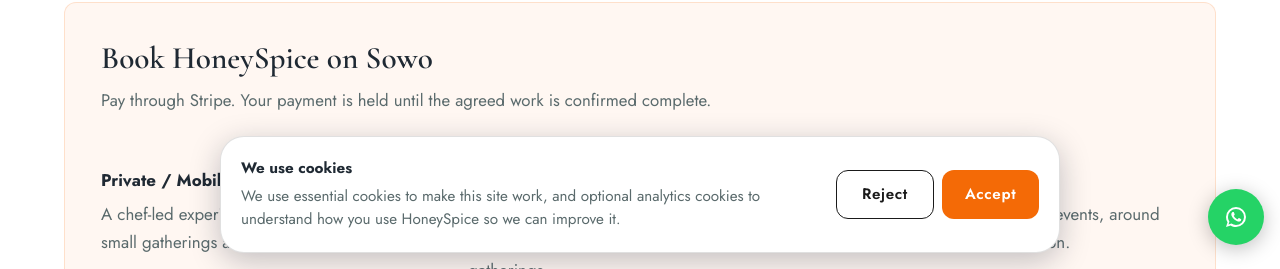
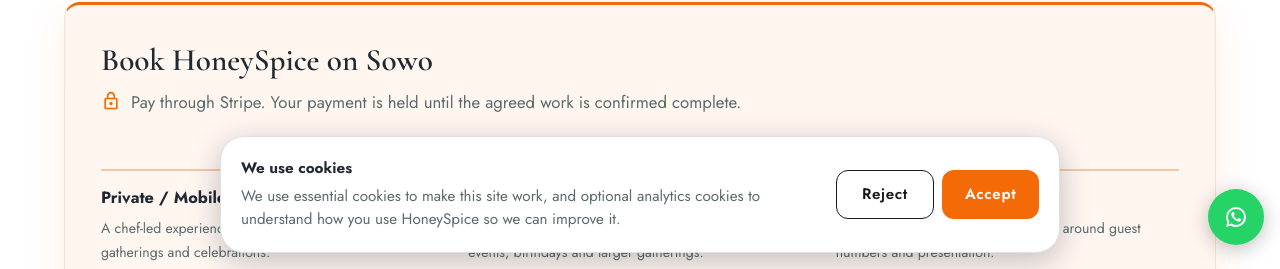
Before and after one commit to Honeyspice/honeyspicecuisine, a React (Create React App) app in the folder frontend/: page /reservation in a window 1280 px wide. Shown: the part 531-800 px from the top of the page. Built offline with nearby package versions, Linux system fonts and the light colour scheme; no server answers.

Commit message:
fix(catering): restore the type scale and add trust and structure cues to the sowo block

```diff
--- a/frontend/src/pages/Reservation.js
+++ b/frontend/src/pages/Reservation.js
@@ -22,6 +22,7 @@
 } from '@mui/material';
 import { styled } from '@mui/material/styles';
 import CloseIcon from '@mui/icons-material/Close';
+import LockOutlinedIcon from '@mui/icons-material/LockOutlined';
 
 // Styled components
 const StyledCard = styled(Card)(({ theme }) => ({
@@ -47,6 +48,13 @@
 
 // Sowo provider profile. Booking, payment protection, the booking record and the
 // verified review all live there; the food, chef, menus and story live here.
+// Sizes inside sx must be declared per breakpoint. The theme calls
+// responsiveFontSizes(), which sets Typography sizes inside media queries on the
+// same generated class, so a plain fontSize has equal specificity and loses
+// above 600px. Plain values here were being flattened to 16.97px, which
+// collapsed the service names into their own descriptions.
+const fixed = (rem) => ({ xs: rem, sm: rem, md: rem, lg: rem });
+
 const SOWO_PROFILE_URL = 'https://usesowo.com/provider/honeyspice-cuisine-85677b63';
 
 // Named to match the profile so a customer arriving there recognises what they
@@ -271,10 +279,19 @@
           <Card
             sx={{
               p: { xs: 2.5, sm: 3.5, md: 4.5 },
-              borderRadius: '12px',
-              bgcolor: 'rgba(244, 106, 6, 0.05)',
+              // A 3px brand rule along the top edge, and a real shadow. It was a
+              // flat tint with a hairline border, which read as a callout box
+              // rather than the panel carrying the booking route.
+              borderRadius: '16px',
+              bgcolor: 'rgba(244, 106, 6, 0.06)',
+              // The shorthand must come first. Declared after borderTopColor it
+              // resets it, which left the top rule at the hairline's 0.16 alpha
+              // instead of solid brand orange.
               border: '1px solid rgba(244, 106, 6, 0.16)',
-              boxShadow: 'none',
+              borderTopWidth: 3,
+              borderTopStyle: 'solid',
+              borderTopColor: 'primary.main',
+              boxShadow: '0 10px 40px rgba(244, 106, 6, 0.10)',
             }}
           >
             <Typography
@@ -284,18 +301,36 @@
             >
               Book HoneySpice on Sowo
             </Typography>
-            <Typography sx={{ color: 'text.secondary', fontSize: { xs: '0.95rem', md: '1.05rem' }, lineHeight: 1.7, maxWidth: 640 }}>
-              Pay through Stripe. Your payment is held until the agreed work is confirmed complete.
-            </Typography>
+            {/* The protection is the whole reason to click through, and it was
+                carried by one grey sentence. The lock is an SVG icon rather than
+                decoration: it marks the line as a security statement at a
+                glance. */}
+            <Box sx={{ display: 'flex', alignItems: 'flex-start', gap: 1.25, maxWidth: 660 }}>
+              <LockOutlinedIcon
+                aria-hidden="true"
+                sx={{ fontSize: 20, color: 'primary.main', mt: '3px', flexShrink: 0 }}
+              />
+              <Typography sx={{ color: 'text.secondary', fontSize: { xs: '0.95rem', md: '1.05rem' }, lineHeight: 1.7 }}>
+                Pay through Stripe. Your payment is held until the agreed work is confirmed complete.
+              </Typography>
+            </Box>
 
             <Grid container spacing={{ xs: 2, md: 3 }} sx={{ mt: { xs: 2.5, md: 3.5 } }}>
               {SOWO_SERVICES.map((service) => (
                 <Grid item xs={12} md={4} key={service.name}>
-                  <Box sx={{ height: '100%' }}>
-                    <Typography sx={{ fontWeight: 700, fontSize: '1rem', color: 'text.primary', mb: 0.75 }}>
+                  <Box
+                    sx={{
+                      height: '100%',
+                      // Three unruled text columns read as paragraphs. A rule
+                      // above each name separates them into offers.
+                      borderTop: '2px solid rgba(244, 106, 6, 0.35)',
+                      pt: 1.75,
+                    }}
+                  >
+                    <Typography sx={{ fontWeight: 700, fontSize: fixed('1.02rem'), color: 'text.primary', mb: 0.75 }}>
                       {service.name}
                     </Typography>
-                    <Typography sx={{ color: 'text.secondary', fontSize: '0.88rem', lineHeight: 1.65 }}>
+                    <Typography sx={{ color: 'text.secondary', fontSize: fixed('0.88rem'), lineHeight: 1.65 }}>
                       {service.blurb}
                     </Typography>
                   </Box>
@@ -338,7 +373,7 @@
               >
                 Book on Sowo
               </Box>
-              <Typography sx={{ color: 'text.secondary', fontSize: '0.88rem' }}>
+              <Typography sx={{ color: 'text.secondary', fontSize: fixed('0.88rem') }}>
                 Three services, from £150. Prices and availability on the profile.
               </Typography>
             </Box>
```
